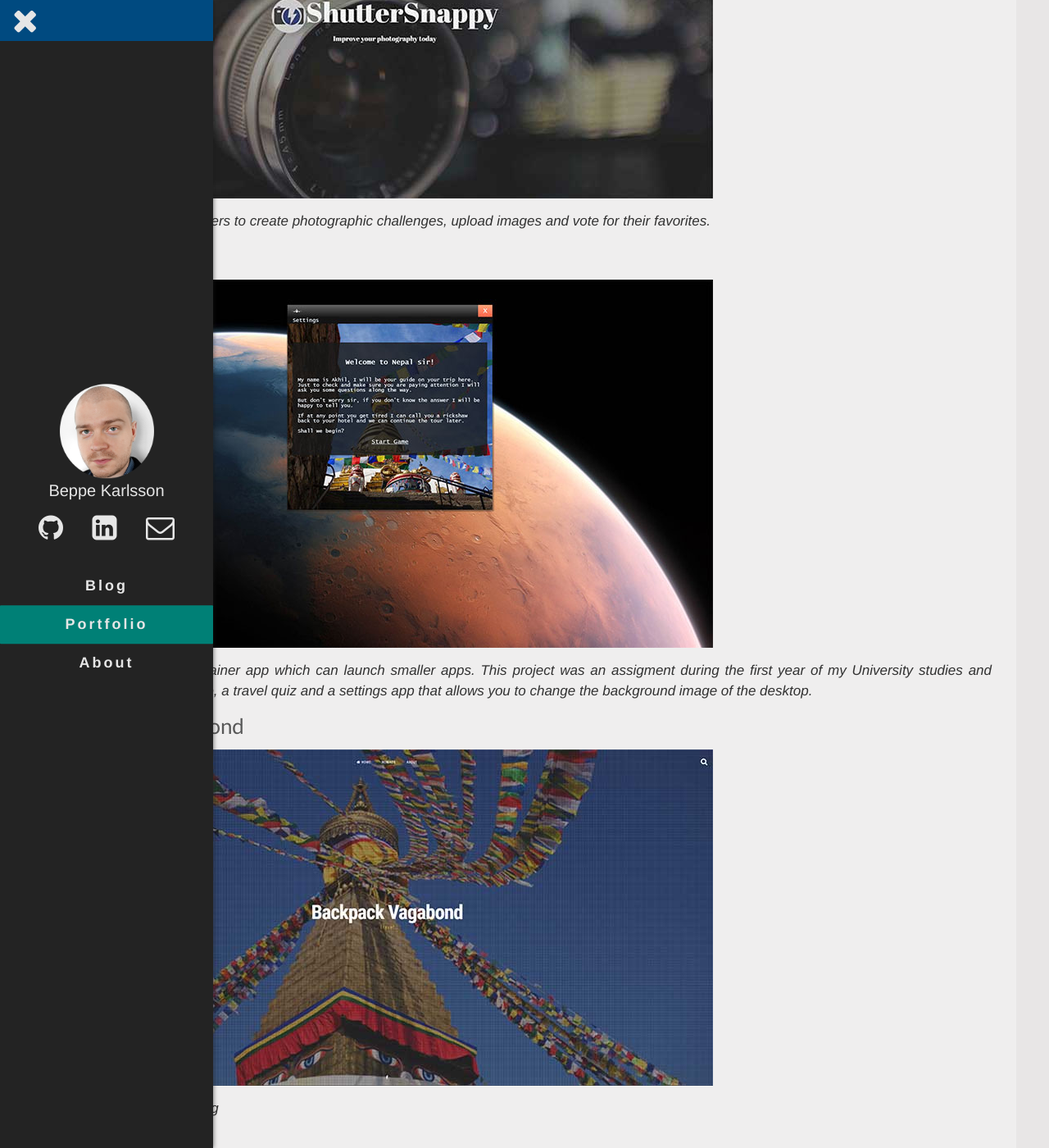
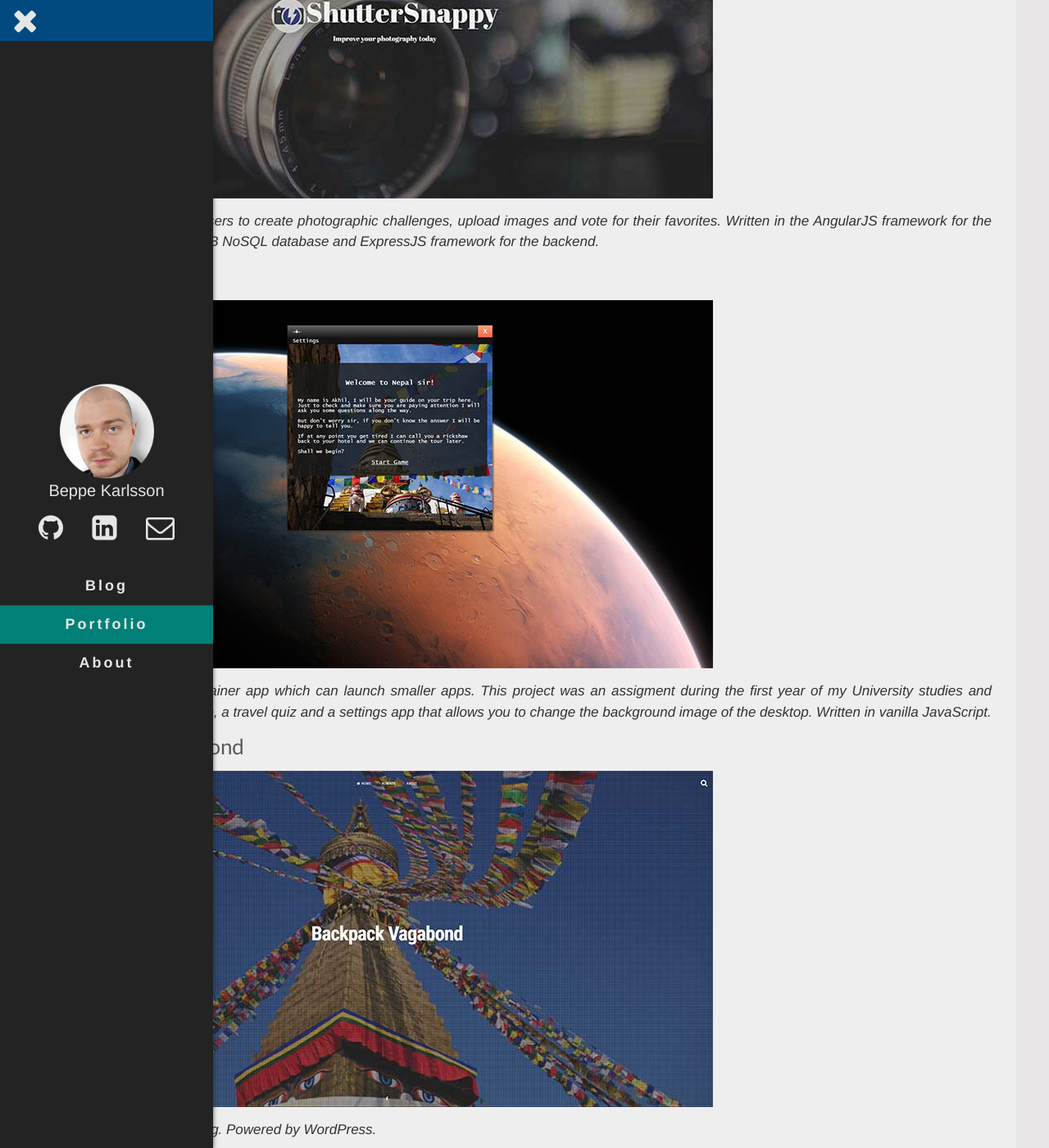
Before and after one commit to beppek/beppek.github.io, a Jekyll site: the page built from 02-portfolio.md, in a window 1280 px wide and 1400 px high, scrolled down 403 px. Shown: the whole window at 82% size. Built offline with Jekyll 4.4.1, drawn with Linux system fonts in a browser that asks for light colours.

Commit message:
adds tech description to portfolio

```diff
--- a/02-portfolio.md
+++ b/02-portfolio.md
@@ -6,16 +6,16 @@
 ### ShutterSnappy
 <a href="https://shuttersnappy.com" target="_blank">![shuttersnappy](/img/portfolio/shuttersnappy.jpg "ShutterSnappy landing page")</a>
 
-*A web app that allows users to create photographic challenges, upload images and vote for their favorites.*
+*A web app that allows users to create photographic challenges, upload images and vote for their favorites. Written in the AngularJS framework for the front end with a MongoDB NoSQL database and ExpressJS framework for the backend.*
 
 ### Web desktop
 
 <a href="http://wd.beppek.me/wd/client/debug/" target="_blank">![Personal Web Desktop](/img/portfolio/pwd.jpg "Personal Web Desktop")</a>
 
-*A web desktop-like container app which can launch smaller apps. This project was an assigment during the first year of my University studies and contains a memory game, a travel quiz and a settings app that allows you to change the background image of the desktop.*
+*A web desktop-like container app which can launch smaller apps. This project was an assigment during the first year of my University studies and contains a memory game, a travel quiz and a settings app that allows you to change the background image of the desktop. Written in vanilla JavaScript.*
 
 ### Backpack Vagabond
 
 <a href="http://backpackvagabond.com" target="_blank">![Backpack Vagabond](/img/portfolio/backpackvagabond.jpg "Backpack Vagabond")</a>
 
-*An opinionated travel blog*
+*An opinionated travel blog. Powered by WordPress.*
```
